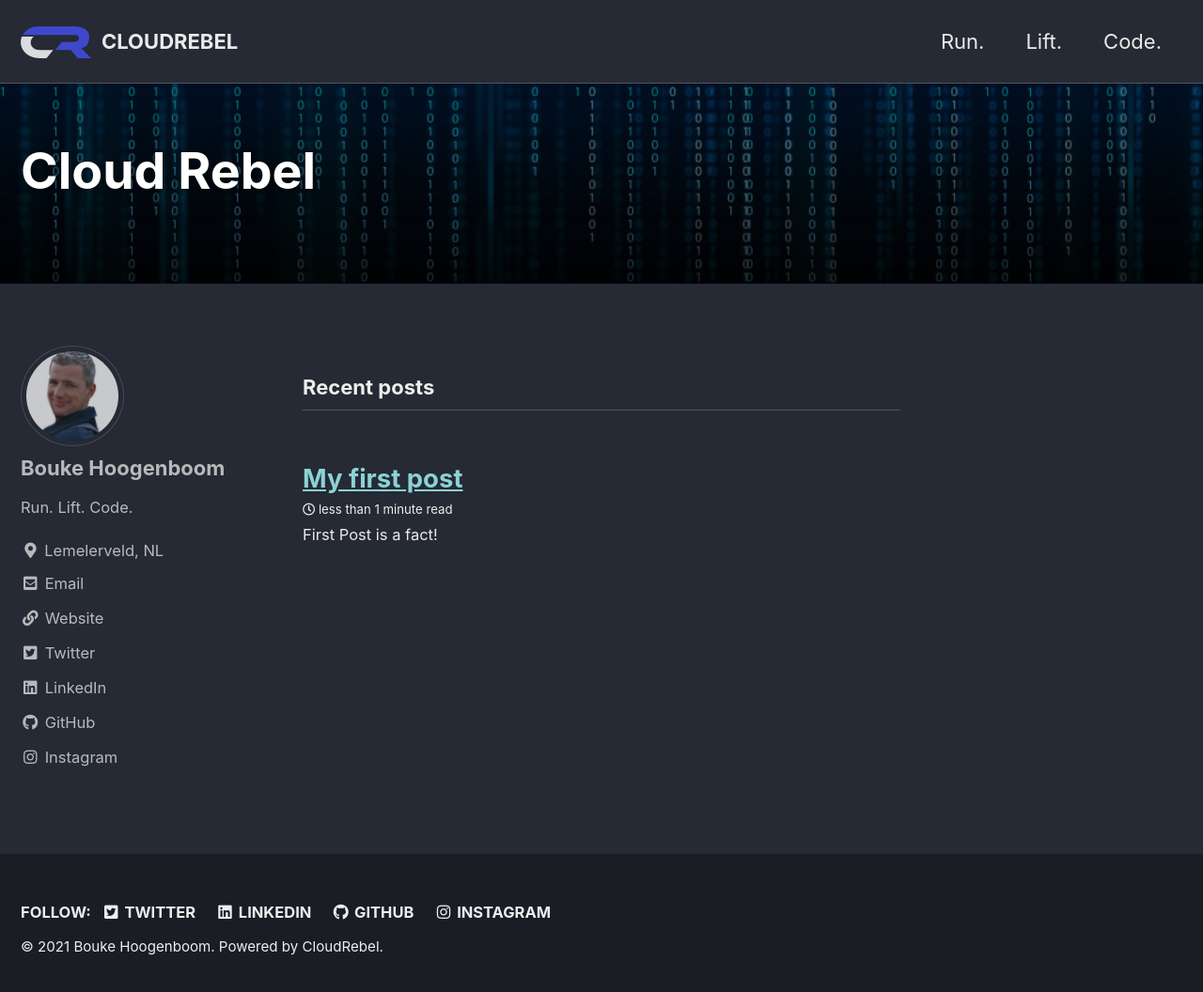
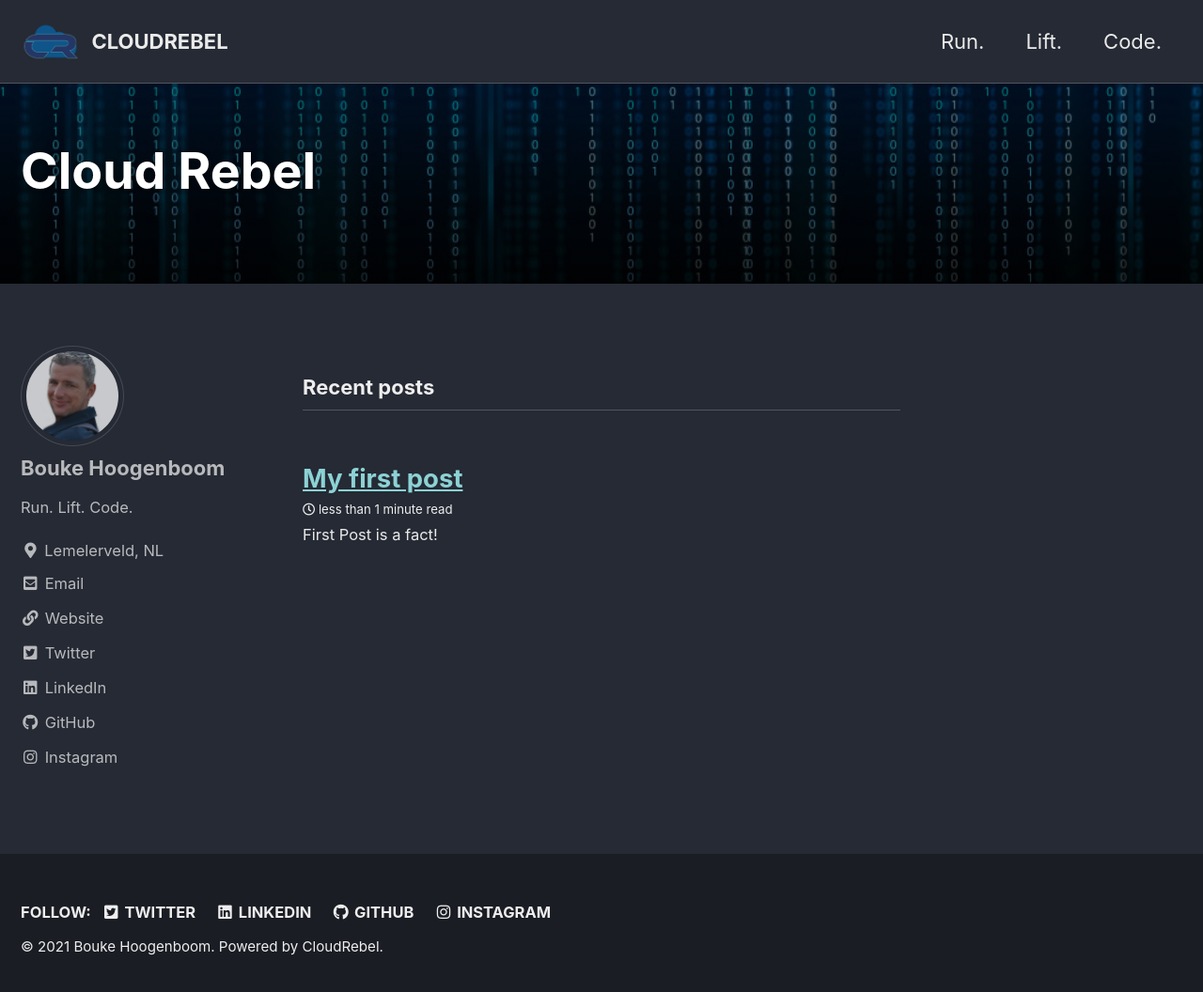
Before and after one commit to bhoogenboom/bhoogenboom.github.io, a Jekyll site: the page built from index.html, in a window 1280 px wide and 1064 px high. Shown: the top 1056 px of the window at 94% size. Built offline with Jekyll 4.4.1, drawn with Linux system fonts in a browser that asks for light colours; cached includes are drawn as plain includes; the list of posts is cut into pages by our own code.

Commit message:
Upload Logo

```diff
--- a/_config.yml
+++ b/_config.yml
@@ -25,7 +25,7 @@ url                      : "https://cloudrebel.nl" # the base hostname & protoco
 baseurl                  : # the subpath of your site, e.g. "/blog"
 repository               : "bhoogenboom/bhoogenboom.github.io" # GitHub username/repo-name e.g. "mmistakes/minimal-mistakes"
 teaser                   : "/assets/images/500x300.png" # path of fallback teaser image, e.g. "/assets/images/500x300.png"
-logo                     : "/assets/images/CR-blue-small.png" # path of logo image to display in the masthead, e.g. "/assets/images/88x88.png"
+logo                     : "/assets/images/cloud-rebel-logo.png" # path of logo image to display in the masthead, e.g. "/assets/images/88x88.png"
 masthead_title           : "CLOUDREBEL" # overrides the website title displayed in the masthead, use " " for no title
 breadcrumbs              : true # true, false (default)
 words_per_minute         : 200
```
